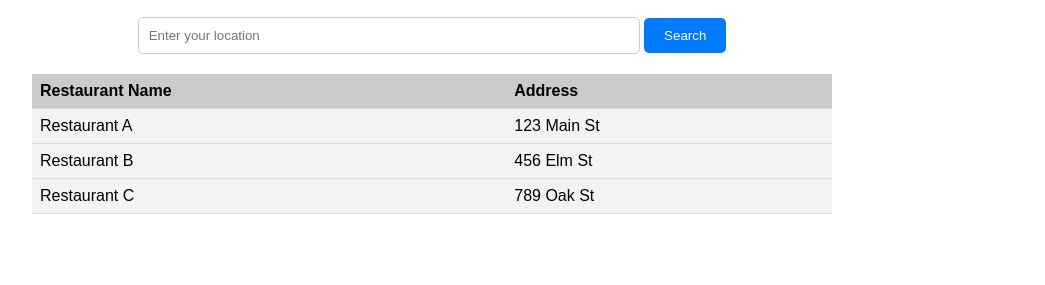
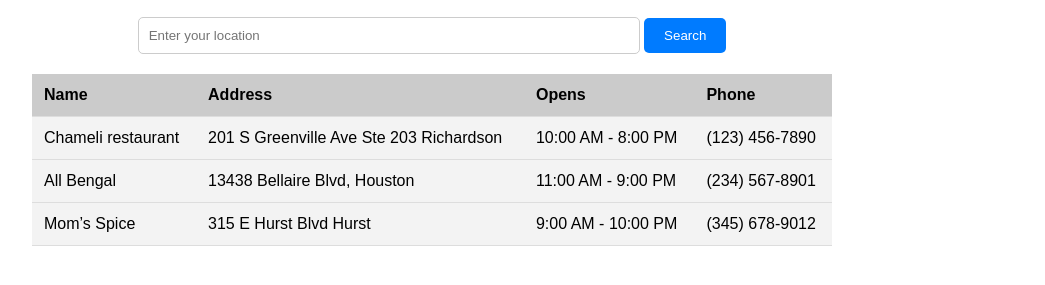
Before and after one commit to jannatulferdous21/Restautant, a plain HTML site: page index.html in a window 1280 px wide. Shown: the part 81-366 px from the top of the page, without its empty margins (208-1253 px from the left). Drawn offline with Linux system fonts and the light colour scheme.

Commit message:
Update index.html

```diff
--- a/index.html
+++ b/index.html
@@ -61,29 +61,18 @@
             margin-top: 20px;
         }
 
-        th {
-            padding: 8px;
+        th, td {
+            padding: 12px;
             text-align: left;
             border-bottom: 1px solid #ddd;
+        }
+
+        th {
             background-color: #33333340; /* Deep gray color for table header */
         }
 
         td {
-            padding: 8px;
-            text-align: left;
-            border-bottom: 1px solid #ddd;
             background-color: #f2f2f2de; /* Light gray color for table rows */
-        }
-
-        /* tbody tr:nth-child(odd) {
-
-            background-color: #f2f2f2;
-        } */
-
-        @media only screen and (max-width: 600px) {
-            input[type="text"] {
-                width: 100%;
-            }
         }
 
         /* Style for the button */
@@ -117,22 +106,30 @@
         <table id="restaurantTable">
             <thead>
                 <tr>
-                    <th>Restaurant Name</th>
+                    <th>Name</th>
                     <th>Address</th>
+                    <th>Opens</th>
+                    <th>Phone</th>
                 </tr>
             </thead>
             <tbody id="restaurantList">
                 <tr>
-                    <td>Restaurant A</td>
-                    <td>123 Main St</td>
+                    <td>Chameli restaurant</td>
+                    <td>201 S Greenville Ave Ste 203 Richardson</td>
+                    <td>10:00 AM - 8:00 PM</td>
+                    <td>(123) 456-7890</td>
                 </tr>
                 <tr>
-                    <td>Restaurant B</td>
-                    <td>456 Elm St</td>
+                    <td>All Bengal</td>
+                    <td>13438 Bellaire Blvd, Houston</td>
+                    <td>11:00 AM - 9:00 PM</td>
+                    <td>(234) 567-8901</td>
                 </tr>
                 <tr>
-                    <td>Restaurant C</td>
-                    <td>789 Oak St</td>
+                    <td>Mom’s Spice</td>
+                    <td>315 E Hurst Blvd Hurst</td>
+                    <td>9:00 AM - 10:00 PM</td>
+                    <td>(345) 678-9012</td>
                 </tr>
             </tbody>
         </table>
@@ -144,9 +141,9 @@
         const restaurantList = document.getElementById('restaurantList');
 
         const restaurants = [
-            { name: 'Restaurant A', location: '123 Main St' },
-            { name: 'Restaurant B', location: '456 Elm St' },
-            { name: 'Restaurant C', location: '789 Oak St' }
+            { name: 'Chameli restaurant', address: '201 S Greenville Ave Ste 203 Richardson', timing: '10:00 AM - 8:00 PM', phone: '(123) 456-7890' },
+            { name: 'All Bengal', address: '13438 Bellaire Blvd, Houston', timing: '11:00 AM - 9:00 PM', phone: '(234) 567-8901' },
+            { name: 'Mom’s Spice', address: '315 E Hurst Blvd Hurst', timing: '9:00 AM - 10:00 PM', phone: '(345) 678-9012' }
         ];
 
         renderRestaurants(restaurants);
@@ -154,7 +151,7 @@
         searchForm.addEventListener('submit', function (event) {
             event.preventDefault();
             const location = document.getElementById('location').value;
-            const filteredRestaurants = restaurants.filter(restaurant => restaurant.location.toLowerCase().includes(location.toLowerCase()));
+            const filteredRestaurants = restaurants.filter(restaurant => restaurant.address.toLowerCase().includes(location.toLowerCase()));
             renderRestaurants(filteredRestaurants);
         });
 
@@ -162,7 +159,7 @@
             restaurantList.innerHTML = '';
             restaurants.forEach(restaurant => {
                 const tr = document.createElement('tr');
-                tr.innerHTML = `<td>${restaurant.name}</td><td>${restaurant.location}</td>`;
+                tr.innerHTML = `<td>${restaurant.name}</td><td>${restaurant.address}</td><td>${restaurant.timing}</td><td>${restaurant.phone}</td>`;
                 restaurantList.appendChild(tr);
             });
         }
```
